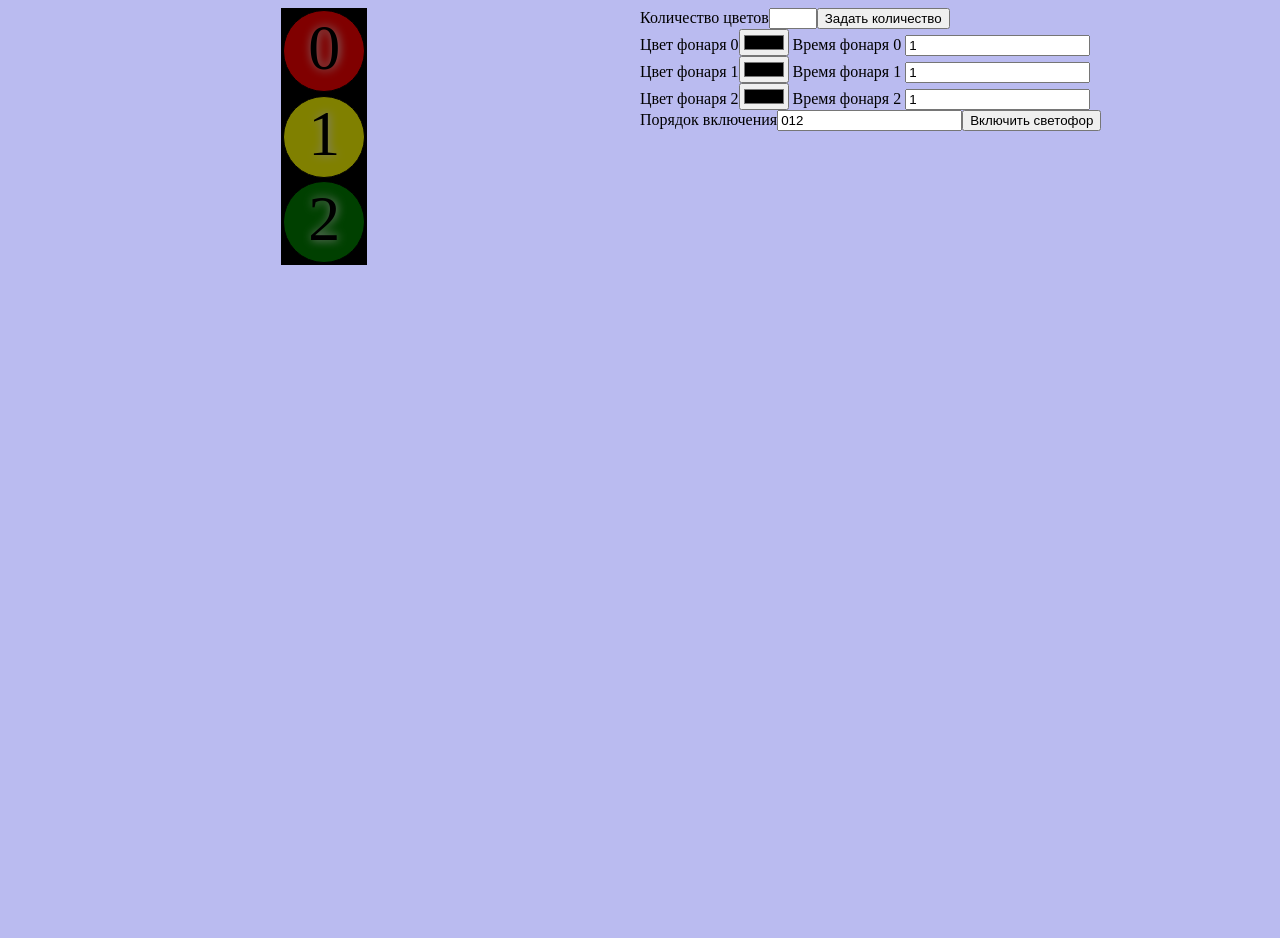
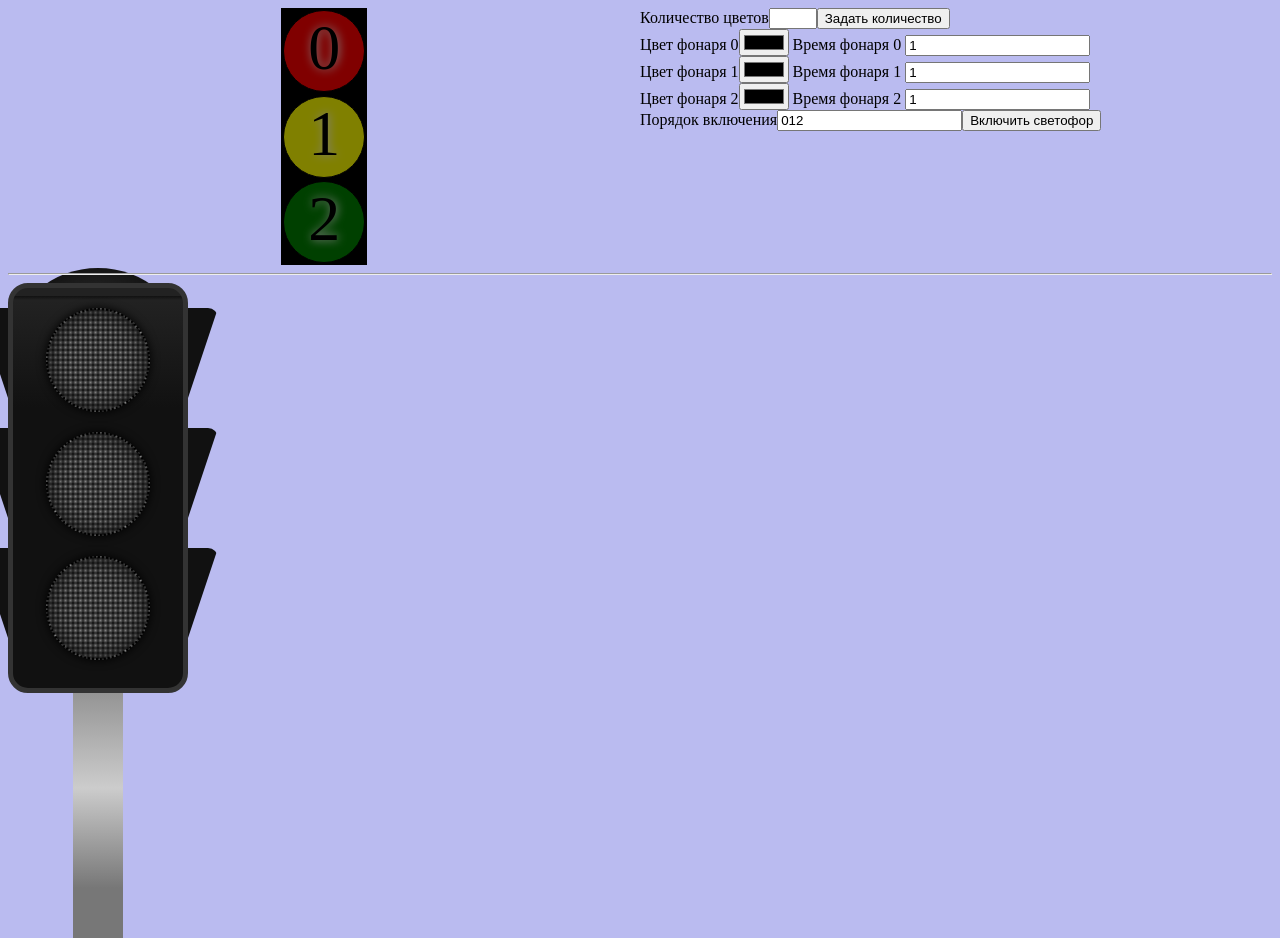
Before and after one commit to Blake-In-Town/traffic-light-spa, an Angular app: page / in a window 1280 px wide. Before the commit the page ends 800 px from the top, so only its background shows below. Built offline with nearby package versions, Linux system fonts and the light colour scheme.

Commit message:
screencast trafficlight

```diff
--- a/src/app/app.component.html
+++ b/src/app/app.component.html
@@ -23,3 +23,10 @@
     <button (click)="startTrafficLights()">Включить светофор</button>
   </div>
 </div>
+<hr>
+<div style="display: flex; justify-content: space-between;">
+  <app-traffic [formControl]="trafficControl"></app-traffic>
+  <div>
+    <h1 *ngIf="trafficControl.value === 'green'">GO</h1>
+  </div>
+</div>
--- a/src/app/app.component.ts
+++ b/src/app/app.component.ts
@@ -1,6 +1,7 @@
 import { Component, ElementRef, OnInit, ViewChild } from '@angular/core'
-import { Observable, Subject } from 'rxjs'
-import { LightSwitchService } from './services/light-switch.service';
+import { FormControl } from '@angular/forms'
+import { BehaviorSubject, Observable, Subject, Subscription } from 'rxjs'
+import { LightSwitchService } from './services/light-switch.service'
 
 export interface Light {
   id: string,
@@ -20,15 +21,19 @@ const defaultLights: Light[] = [
   styleUrls: ['./app.component.sass']
 })
 export class AppComponent implements OnInit{
+  sub: Subscription
 
   constructor(
     private orderSubject: LightSwitchService
   ) {}
 
+  public trafficControl: FormControl;
+  // ----------------------
+
   @ViewChild('lightsCountInput')
   private lightsCountInput!: ElementRef<HTMLInputElement>;
   public lights: Light[] = []
-  public orderString = '012';
+  public orderString = '012'
 
   public setLigthsCount = (): void => {
     if (this.lightsCountInput) {
@@ -47,15 +52,41 @@ export class AppComponent implements OnInit{
     light.color = target.value || 'white'
   };
 
+
+  public testObs?: Observable<number[]>
+
+  public testSubj = new BehaviorSubject<number[]>([])
+
   public startTrafficLights() {
-    this.orderSubject.getOrder(this.orderString);
+    this.orderSubject.getOrder(this.orderString)
+
+    this.testObs = this.testSubj
+    this.testSubj.next([1,2,3])
+    this.testObs.subscribe(
+      value => console.log('value: ', value)
+    )
   }
 
   ngOnInit(): void {
-    this.setLigthsCount()
+    this.setLigthsCount();
+
+    this.trafficControl = new FormControl();
+    this.sub = this.trafficControl.valueChanges.subscribe(
+      (value) => {
+        console.log('value: ', value);
+      }
+    )
+    console.log('this.trafficControl: ', this.trafficControl);
+
   };
+
+  ngAfterViewInit(): void {
+
+
+  }
 
   ngOnDestroy(): void {
     this.orderSubject.unsubscribe();
+    this.sub.unsubscribe
   }
 }
--- /dev/null
+++ b/src/app/modules/components/traffic/traffic.component.html
@@ -0,0 +1,9 @@
+<div class="trafficlight" (click)="toogleDown()">
+  <div class="protector"></div>
+  <div class="protector"></div>
+  <div class="protector"></div>
+  <div class="bulb"
+    *ngFor="let color of _colors"
+    (click)="switchColor(color); $event.stopPropagation()"
+    [ngClass]="currentColor === color ? color : ''"></div>
+</div>
--- /dev/null
+++ b/src/app/modules/components/traffic/traffic.component.sass
@@ -0,0 +1,99 @@
+html
+  background: linear-gradient(#08f, #fff)
+  padding: 40px
+  width: 170px
+  height: 100%
+  margin: 0 auto
+
+
+.trafficlight
+  background: #222
+  background-image: linear-gradient(transparent 2%, #111 2%, transparent 3%, #111 30%)
+  width: 170px
+  height: 400px
+  border-radius: 20px
+  position: relative
+  border: solid 5px #333
+
+
+.trafficlight:before
+  background: #222
+  background-image: radial-gradient(#444, #000)
+  content: ""
+  width: 170px
+  height: 150px
+  margin: 0 auto
+  position: absolute
+  top: -20px
+  margin-left: 0px
+  border-radius: 50%
+  z-index: -1
+
+
+.trafficlight:after
+  background: #222
+  background-image: linear-gradient(-0deg, #777 10%, #ccc 30%, #000)
+  content: ""
+  width: 50px
+  height: 500px
+  margin-left: 60px
+  position: absolute
+  top: 150px
+  z-index: -1
+
+
+.protector
+  background: transparent
+  width: 180px
+  height: 0
+  position: absolute
+  top: 20px
+  left: -35px
+  border-right: solid 30px transparent
+  border-left: solid 30px transparent
+  border-top: solid 90px #111
+  border-radius: 10px
+  z-index: -1
+
+
+.protector:nth-child(2)
+  top: 140px
+
+
+.protector:nth-child(3)
+  top: 260px
+
+.bulb
+  background: black
+  background-image: radial-gradient(grey, transparent)
+  background-size: 5px 5px
+  width: 100px
+  height: 100px
+  border-radius: 50%
+  border: dotted 2px black
+  margin: 20px auto
+  box-shadow: (0 0 20px (#111 inset), 0 0 10px (black))
+
+
+
+.bulb.red
+  background: red
+  background-image: radial-gradient(brown, transparent)
+  border: dotted 2px red
+  box-shadow: (0 0 20px (#111 inset), 0 0 10px (red))
+
+
+
+.bulb.yellow
+  background: yellow
+  background-image: radial-gradient(orange, transparent)
+  border: dotted 2px yellow
+  box-shadow: (0 0 20px (#111 inset), 0 0 10px (yellow))
+
+
+
+.bulb.green
+  background: green
+  background-image: radial-gradient(lime, transparent)
+  border: dotted 2px lime
+  box-shadow: (0 0 20px (#111 inset), 0 0 10px (green))
--- /dev/null
+++ b/src/app/modules/components/traffic/traffic.component.ts
@@ -0,0 +1,63 @@
+import { Component, forwardRef, OnInit } from '@angular/core';
+import { ControlValueAccessor, NG_VALUE_ACCESSOR } from '@angular/forms';
+
+type TLColor = 'red' | "yellow" | "green";
+
+@Component({
+  selector: 'app-traffic',
+  templateUrl: './traffic.component.html',
+  styleUrls: ['./traffic.component.sass'],
+  providers: [{
+    provide: NG_VALUE_ACCESSOR,
+    useExisting: forwardRef(() => TrafficComponent),
+    multi: true,
+  }]
+})
+export class TrafficComponent implements OnInit, ControlValueAccessor {
+
+  private _currentColor: TLColor;
+  public _colors: TLColor[] = ['red','yellow','green']
+  public propagateChange = (color: TLColor) => {};
+  public propagateTouch = (color: TLColor) => {};
+
+  constructor() { }
+  writeValue(color: TLColor): void {
+    this.currentColor = color;
+  }
+
+  get currentColor() {
+    return this._currentColor;
+  }
+
+  set currentColor(color: TLColor) {
+    this._currentColor = color;
+    this.propagateChange(color);
+    this.propagateTouch(color);
+  }
+
+  registerOnChange(fn: any): void {
+    this.propagateChange = fn;
+  }
+  registerOnTouched(fn: any): void {
+    this.propagateTouch = fn;
+  }
+
+  setDisabledState?(isDisabled: boolean): void {
+  }
+
+  ngOnInit(): void {
+  }
+
+  toogleDown() {
+    this._currentColor = this._colors[(this._colors.indexOf(this.currentColor) + 1) % 3]
+  };
+
+  toogleUp() {
+    this._currentColor = this._colors[(this._colors.indexOf(this.currentColor) - 1) % 3]
+  }
+
+  switchColor(color: TLColor) {
+    this._currentColor = color;
+  }
+
+}
--- a/tsconfig.json
+++ b/tsconfig.json
@@ -6,6 +6,7 @@
     "outDir": "./dist/out-tsc",
     "forceConsistentCasingInFileNames": true,
     "strict": true,
+    "strictPropertyInitialization": false,
     "noImplicitOverride": true,
     "noPropertyAccessFromIndexSignature": true,
     "noImplicitReturns": true,
```
Also changed, not shown: src/app/app.module.ts (+6 -3 lines), src/app/modules/form-control-traffic-lights/form-control-traffic-lights.module.ts (added, +18 -0 lines).
